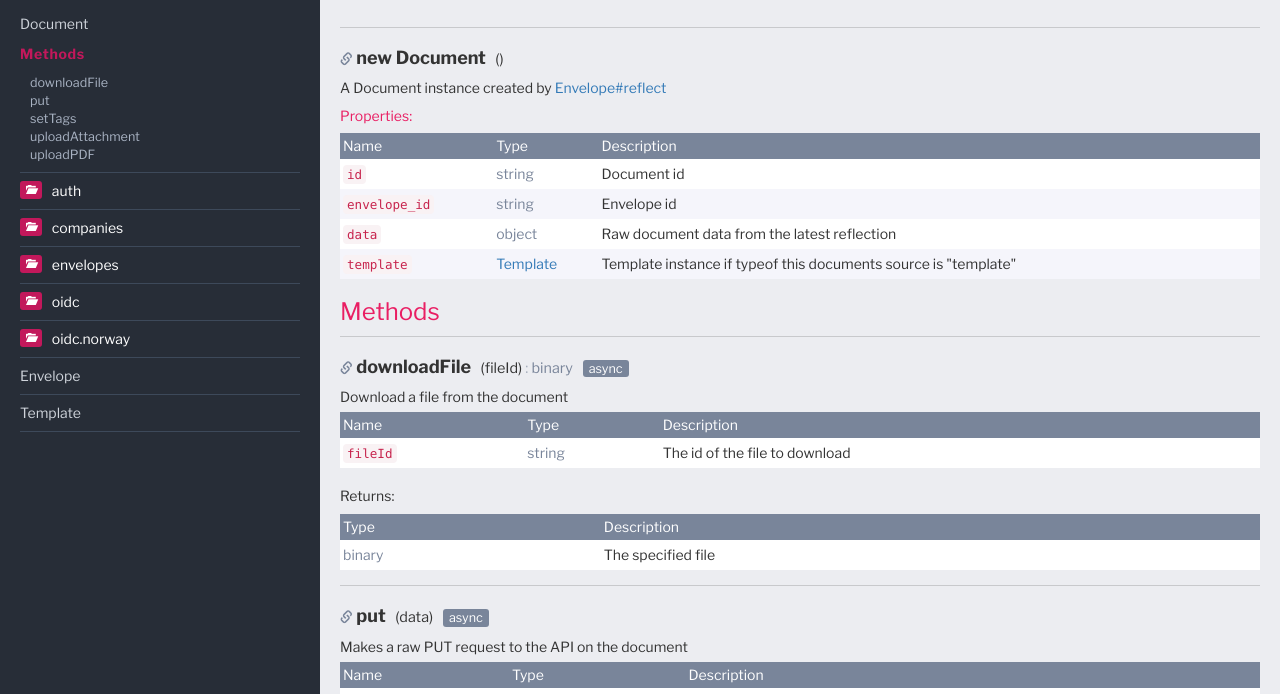
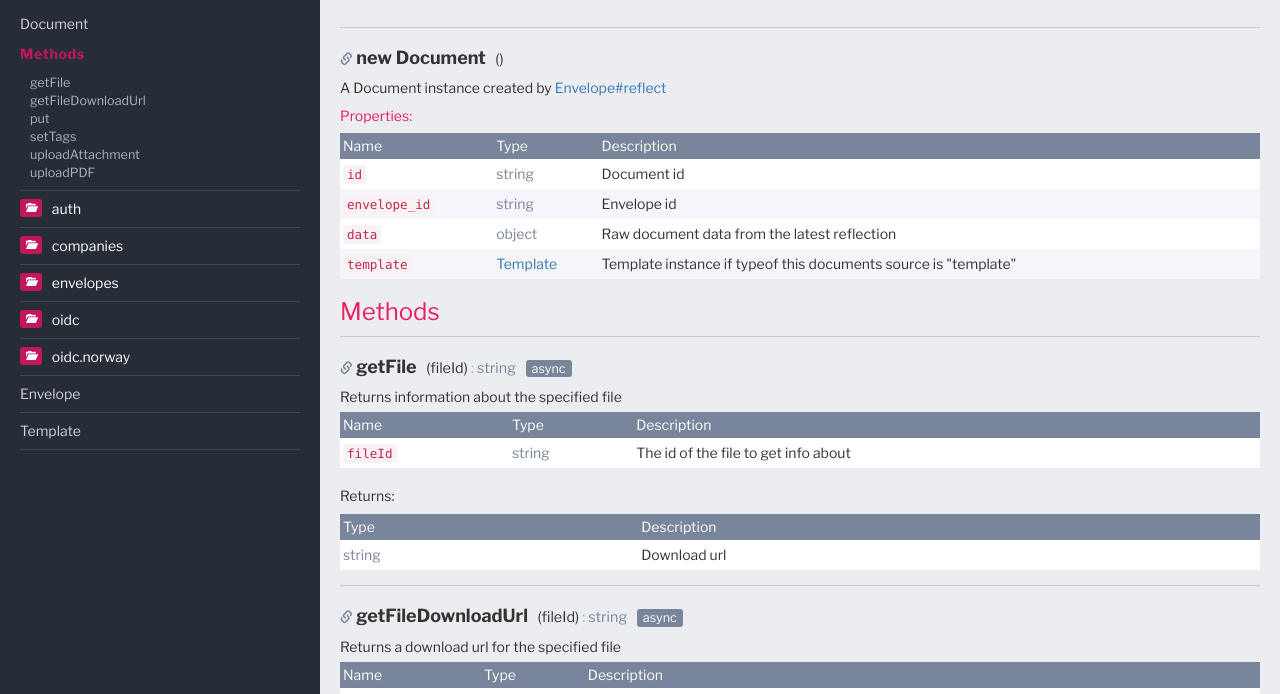
Before and after one commit to verified-eu/libvf, a website built with webpack: page docs/Document.html in a window 1280 px wide. Shown: the part 106-800 px from the top of the page. Built offline with nearby package versions, Linux system fonts and the light colour scheme.

Commit message:
update docs

```diff
--- a/docs/Document.html
+++ b/docs/Document.html
@@ -228,7 +228,9 @@
 
             <span class="subtitle">Methods</span>
 
-                <li class="parent  " data-name="Document#downloadFile"><a href="Document.html#downloadFile">downloadFile</a></li>
+                <li class="parent  " data-name="Document#getFile"><a href="Document.html#getFile">getFile</a></li>
+
+                <li class="parent  " data-name="Document#getFileDownloadUrl"><a href="Document.html#getFileDownloadUrl">getFileDownloadUrl</a></li>
 
                 <li class="parent  " data-name="Document#put"><a href="Document.html#put">put</a></li>
 
@@ -552,12 +554,12 @@
 
 <dt>
     <div class="nameContainer">
-        <h4 class="name" id="downloadFile">
-            <a class="share-icon" href="#downloadFile"><span class="glyphicon glyphicon-link"></span></a>
+        <h4 class="name" id="getFile">
+            <a class="share-icon" href="#getFile"><span class="glyphicon glyphicon-link"></span></a>
             <span class="">
-                downloadFile
+                getFile
             </span>
-            <span class="signature">(fileId)</span><span class="type-signature">binary</span>
+            <span class="signature">(fileId)</span><span class="type-signature">string</span>
 
             <span class="access-signature">async</span>
 
@@ -573,7 +575,7 @@
 
 
     <div class="description">
-        Download a file from the document
+        Returns information about the specified file
     </div>
 
 
@@ -620,7 +622,7 @@
 
             <td class="description last">
 
-                The id of the file to download</td>
+                The id of the file to get info about</td>
         </tr>
 
 
@@ -679,11 +681,157 @@
 
             <td class="type">
 
-                        binary
+                        string
 
 
             </td>
-            <td class="description last">The specified file</td>
+            <td class="description last">Download url</td>
+        </tr>
+
+    </tbody>
+</table>
+
+
+
+
+</dd>
+
+
+
+<dt>
+    <div class="nameContainer">
+        <h4 class="name" id="getFileDownloadUrl">
+            <a class="share-icon" href="#getFileDownloadUrl"><span class="glyphicon glyphicon-link"></span></a>
+            <span class="">
+                getFileDownloadUrl
+            </span>
+            <span class="signature">(fileId)</span><span class="type-signature">string</span>
+
+            <span class="access-signature">async</span>
+
+
+        </h4>
+
+
+    </div>
+
+
+</dt>
+<dd>
+
+
+    <div class="description">
+        Returns a download url for the specified file
+    </div>
+
+
+
+
+
+
+
+
+
+<table class="params">
+    <thead>
+	<tr>
+
+		<th>Name</th>
+
+
+		<th>Type</th>
+
+
+
+		<th class="last">Description</th>
+	</tr>
+	</thead>
+
+	<tbody>
+
+
+        <tr>
+
+                <td class="name"><code>fileId</code></td>
+
+
+            <td class="type">
+
+
+<span class="param-type">string</span>
+
+
+
+            </td>
+
+
+
+            <td class="description last">
+
+                The id of the file to get the download url for</td>
+        </tr>
+
+
+	</tbody>
+</table>
+
+
+
+<dl class="details">
+
+
+
+
+
+
+
+
+
+
+
+
+
+
+
+
+
+
+
+</dl>
+
+
+
+
+
+
+
+
+
+
+
+    <h5>Returns:</h5>
+
+
+
+<table class="params">
+    <thead>
+    <tr>
+
+        <th>Type</th>
+        <th class="last">Description</th>
+    </tr>
+    </thead>
+    <tbody>
+
+        <tr>
+
+            <td class="type">
+
+                        string
+
+
+            </td>
+            <td class="description last">Download url</td>
         </tr>
 
     </tbody>
@@ -1228,7 +1376,7 @@
 
         <footer class="content-size">
             <div class="footer">
-                Documentation generated by <a target="_blank" href="https://github.com/jsdoc3/jsdoc">JSDoc 3.5.5</a> on Fri Mar 22 2019 14:25:19 GMT+0100 (GMT+01:00)
+                Documentation generated by <a target="_blank" href="https://github.com/jsdoc3/jsdoc">JSDoc 3.5.5</a> on Thu Mar 28 2019 09:47:15 GMT+0100 (GMT+01:00)
             </div>
         </footer>
     </div>
--- a/package.json
+++ b/package.json
@@ -7,6 +7,7 @@
     "dev": "webpack-dev-server --open --hot --port 8060",
     "watch": "webpack --watch --config webpack.config.js -p",
     "dist": "webpack",
+    "docs": "jsdoc -c jsdoc.conf.json -R README.md",
     "prepublish": "npm run dist"
   },
   "repository": {
@@ -18,7 +19,7 @@
   "bugs": {
     "url": "https://github.com/verified-eu/libvf/issues"
   },
-  "homepage": "verified.eu",
+  "homepage": "https://verified.eu",
   "dependencies": {
     "@babel/runtime": "^7.1.2",
     "axios": "^0.18.0",
```
Also changed, not shown: docs/Envelope.html (+4 -2 lines), docs/Template.html (+4 -2 lines), docs/auth.html (+4 -2 lines), docs/companies.html (+4 -2 lines), docs/envelopes.html (+4 -2 lines), docs/index.html (+5 -2 lines), docs/oidc.html (+4 -2 lines), docs/oidc.norway.html (+4 -2 lines).
